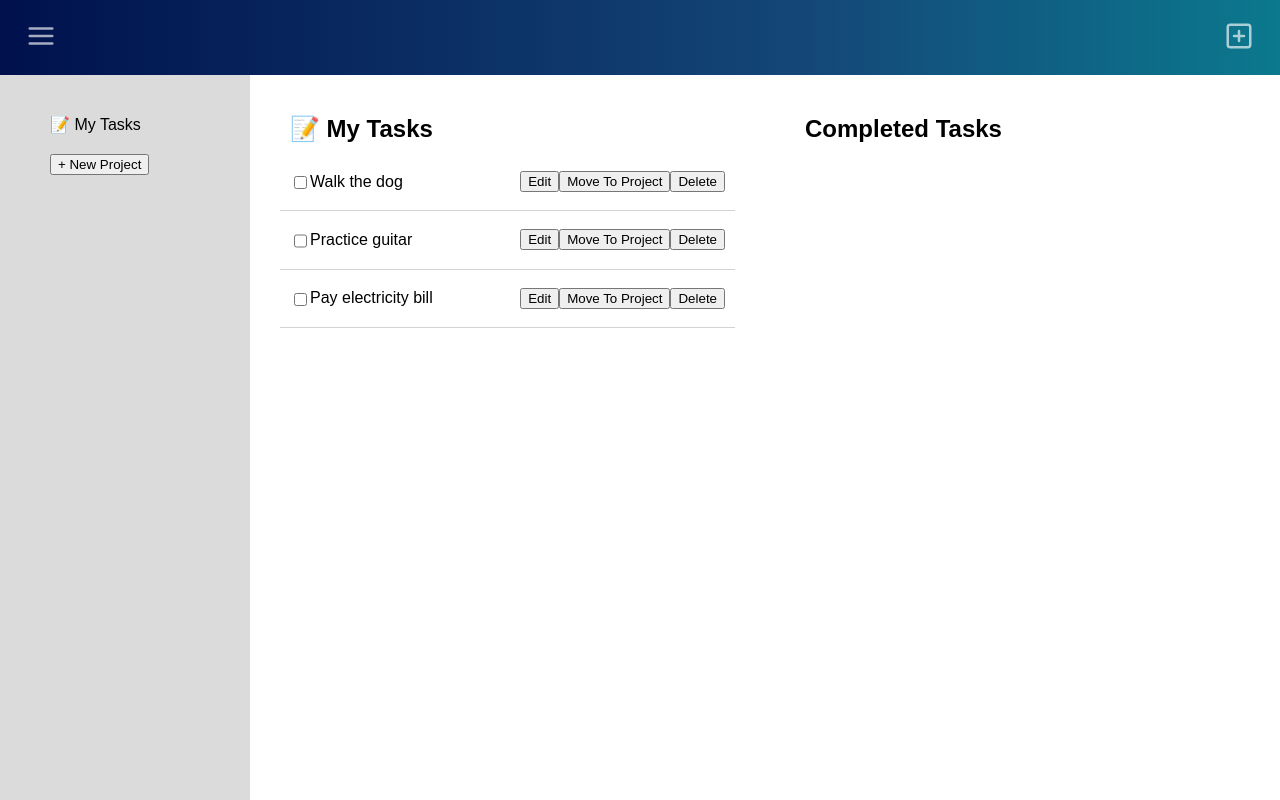
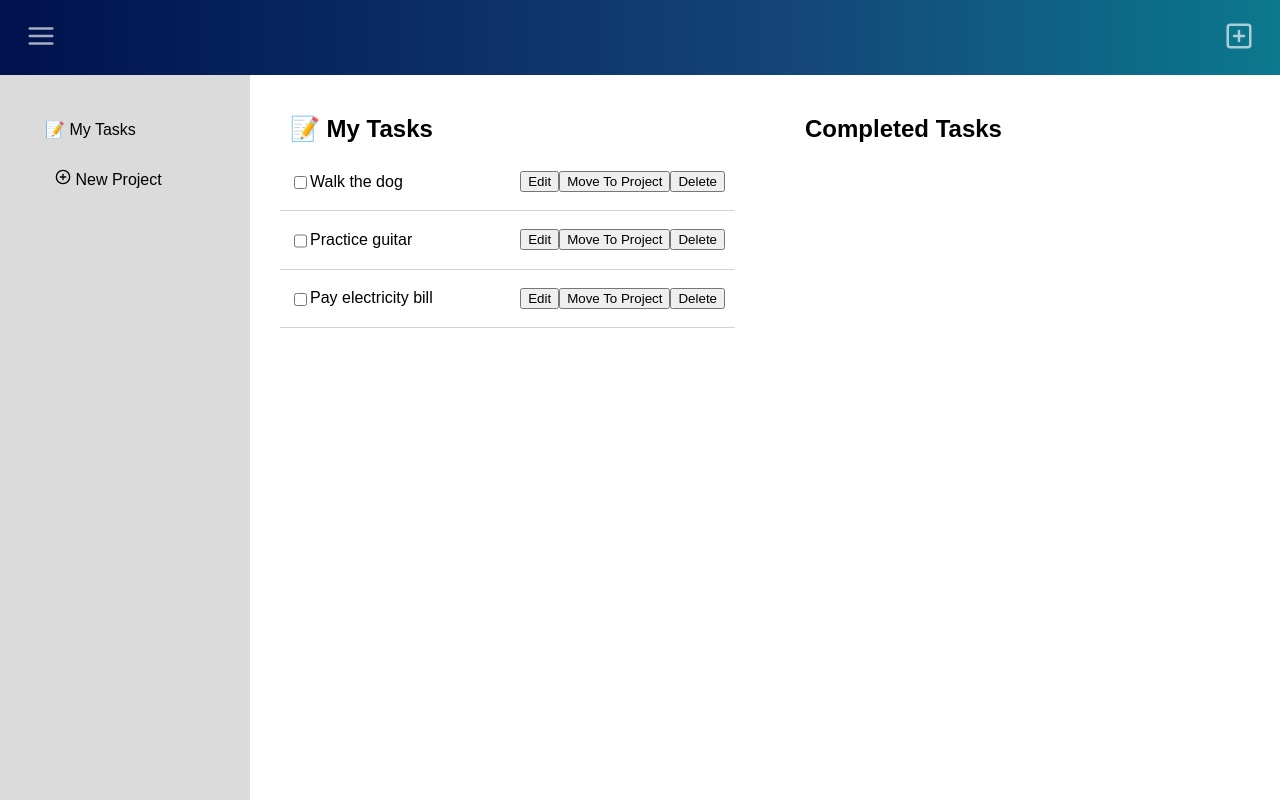
Before and after one commit to zachlamont/todo-app, a website built with webpack: page dist/index.html in a window 1280 px wide. Built offline with nearby package versions, Linux system fonts and the light colour scheme.

Commit message:
style improvements

```diff
--- a/dist/index.html
+++ b/dist/index.html
@@ -16,7 +16,7 @@
   <body>
     <header>
       <button class='light-button' id="menu-btn">
-        <img class='icon-light' src="icons/menu.svg" alt="Edit Icon" />
+        <img class='icon-light' src="icons/menu.svg" alt="Menu Icon" />
       </button>
       <h1>To-Do App</h1>
       <button class='light-button' id="add-task-btn"><img class='icon-light' src="icons/plus-square.svg" alt="Edit Icon" /></button>
@@ -25,7 +25,7 @@
       <aside id="sidebar">
         <div id="projects-menu">
           <div id="projects-container"></div>
-          <button id="add-new-project">+ New Project</button>
+          <button id="add-new-project"> <img class='new-project-button' src="icons/plus-circle.svg" alt="Edit Icon" />  New Project</button>
         </div>
         <div id="info"></div>
       </aside>
--- a/dist/style.css
+++ b/dist/style.css
@@ -82,6 +82,7 @@ aside {
   padding: 30px;
   height: min-content;
   box-sizing: border-box;
+  flex: 1;
 }
 
 .task-container {
@@ -164,7 +165,11 @@ select {
   margin: 20px;
 }
 .project-item {
-  margin: 10px;
+  font-size: 1em;
+  border: none;
+  padding: 5px;
+  border-radius: 6px;
+  background-color: rgba(255, 255, 255, 0);
 }
 #add-new-project {
   margin-left: 30px;
@@ -178,3 +183,23 @@ select {
   background-color: rgba(255, 255, 255, 0);
   border: none;
 }
+#add-new-project {
+  font-size: 1em;
+  border: none;
+  padding: 5px;
+  border-radius: 6px;
+  background-color: rgba(255, 255, 255, 0);
+}
+#add-new-project:hover {
+  background-color: rgb(233, 233, 233);
+}
+
+.new-project-button {
+  height: 1em;
+  width: auto;
+  background-color: rgba(255, 255, 255, 0);
+}
+
+.project-item:hover {
+  background-color: rgb(233, 233, 233);
+}
```
Also changed, not shown: README.md (added), dist/icons/plus-circle.svg (added), 1 other file.
